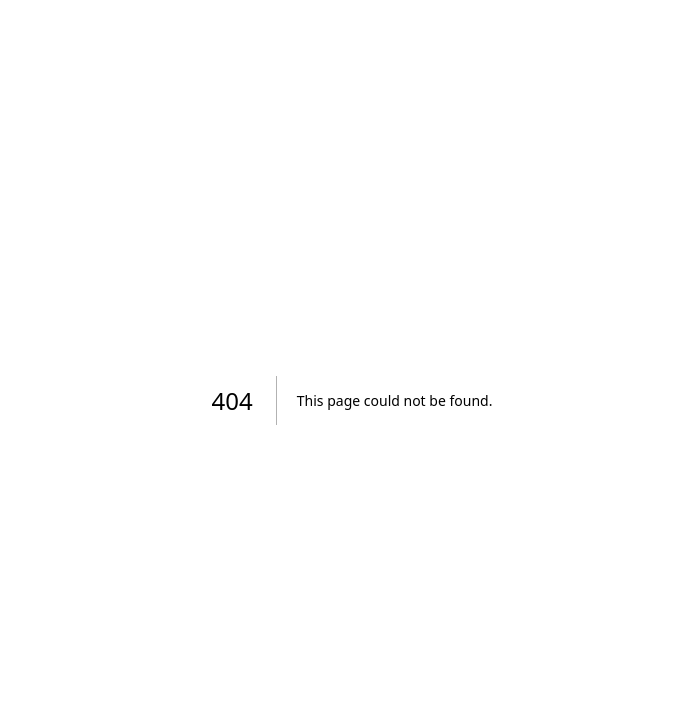
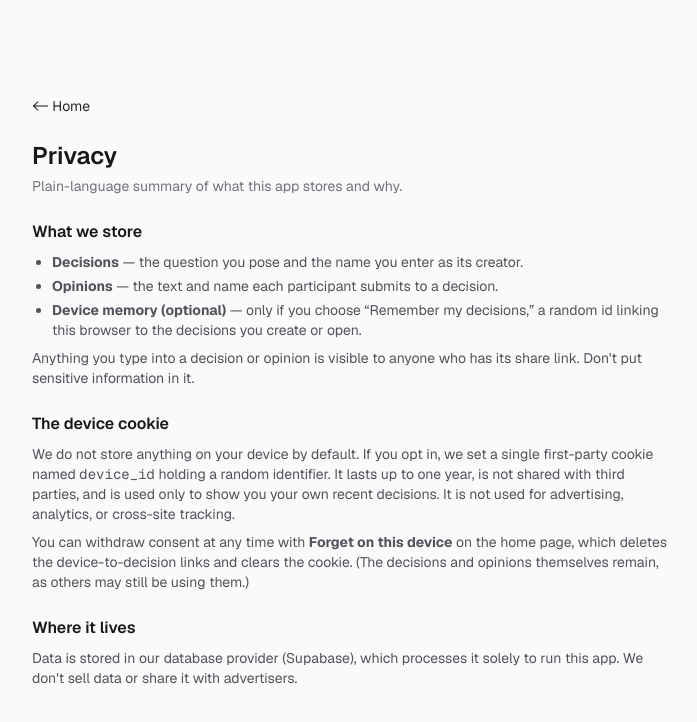
Before and after one commit to jwhite927/next-decision-poker, a Next.js app: page /privacy in a window 1280 px wide. Before the commit this address had no page. Shown: the top 722 px of the page, without its empty margins (288-985 px from the left). Built offline with nearby package versions, Linux system fonts and the light colour scheme.

Commit message:
Add privacy statement

```diff
--- a/app/page.tsx
+++ b/app/page.tsx
@@ -107,7 +107,11 @@ export default async function Home() {
                         <p className="text-sm text-zinc-500">
                             Want this device to remember the decisions you create
                             and open? We&apos;ll store a random id in a cookie —
-                            no account, no tracking.
+                            no account, no tracking. See our{' '}
+                            <Link href="/privacy" className="underline">
+                                privacy note
+                            </Link>
+                            .
                         </p>
                         <form action={enableDeviceMemory}>
                             <button
@@ -119,6 +123,11 @@ export default async function Home() {
                         </form>
                     </section>
                 )}
+                <footer className="w-full pt-4 text-xs text-zinc-400">
+                    <Link href="/privacy" className="underline">
+                        Privacy
+                    </Link>
+                </footer>
             </main>
         </div>
     );
--- /dev/null
+++ b/app/privacy/page.tsx
@@ -0,0 +1,77 @@
+import Link from 'next/link';
+
+export default function PrivacyPage() {
+    return (
+        <div className="flex flex-col flex-1 items-center bg-zinc-50 font-sans dark:bg-black">
+            <main className="flex w-full max-w-3xl flex-col gap-6 py-24 px-16">
+                <Link
+                    href="/"
+                    className="text-sm text-zinc-800 dark:text-zinc-300"
+                >
+                    {'<- Home'}
+                </Link>
+
+                <header className="flex flex-col gap-1">
+                    <h1 className="text-2xl font-semibold">Privacy</h1>
+                    <p className="text-sm text-zinc-500">
+                        Plain-language summary of what this app stores and why.
+                    </p>
+                </header>
+
+                <section className="flex flex-col gap-2">
+                    <h2 className="font-semibold">What we store</h2>
+                    <ul className="flex flex-col gap-1 text-sm text-zinc-600 dark:text-zinc-400 list-disc pl-5">
+                        <li>
+                            <strong>Decisions</strong> — the question you pose and
+                            the name you enter as its creator.
+                        </li>
+                        <li>
+                            <strong>Opinions</strong> — the text and name each
+                            participant submits to a decision.
+                        </li>
+                        <li>
+                            <strong>Device memory (optional)</strong> — only if
+                            you choose &ldquo;Remember my decisions,&rdquo; a
+                            random id linking this browser to the decisions you
+                            create or open.
+                        </li>
+                    </ul>
+                    <p className="text-sm text-zinc-600 dark:text-zinc-400">
+                        Anything you type into a decision or opinion is visible to
+                        anyone who has its share link. Don&apos;t put sensitive
+                        information in it.
+                    </p>
+                </section>
+
+                <section className="flex flex-col gap-2">
+                    <h2 className="font-semibold">The device cookie</h2>
+                    <p className="text-sm text-zinc-600 dark:text-zinc-400">
+                        We do not store anything on your device by default. If you
+                        opt in, we set a single first-party cookie named{' '}
+                        <code className="font-mono">device_id</code> holding a
+                        random identifier. It lasts up to one year, is not shared
+                        with third parties, and is used only to show you your own
+                        recent decisions. It is not used for advertising,
+                        analytics, or cross-site tracking.
+                    </p>
+                    <p className="text-sm text-zinc-600 dark:text-zinc-400">
+                        You can withdraw consent at any time with{' '}
+                        <strong>Forget on this device</strong> on the home page,
+                        which deletes the device-to-decision links and clears the
+                        cookie. (The decisions and opinions themselves remain, as
+                        others may still be using them.)
+                    </p>
+                </section>
+
+                <section className="flex flex-col gap-2">
+                    <h2 className="font-semibold">Where it lives</h2>
+                    <p className="text-sm text-zinc-600 dark:text-zinc-400">
+                        Data is stored in our database provider (Supabase), which
+                        processes it solely to run this app. We don&apos;t sell
+                        data or share it with advertisers.
+                    </p>
+                </section>
+            </main>
+        </div>
+    );
+}
```
